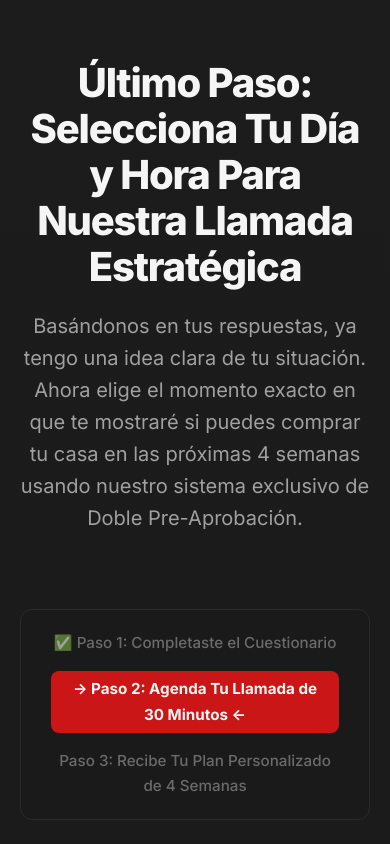
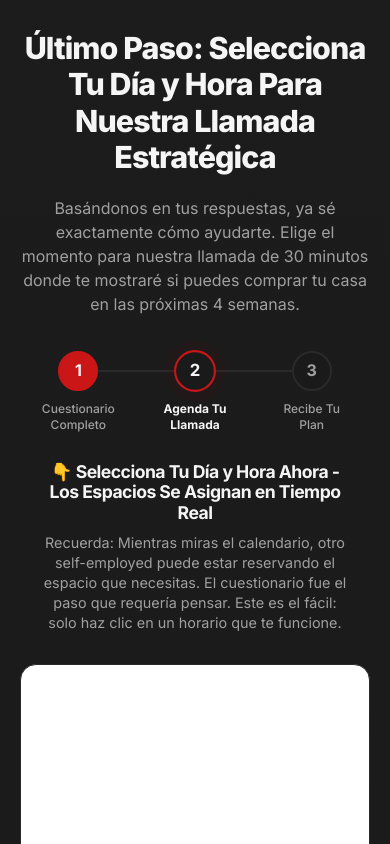
Before and after one commit to helmutcalderon/test2, a plain HTML site: page index.html in a window 390 px wide. Shown: the top 844 px of the page. Drawn offline with Linux system fonts and the light colour scheme; a script that the page names is missing.

Commit message:
Update index.html

```diff
--- a/index.html
+++ b/index.html
@@ -25,6 +25,20 @@
         --border-color-light: #e0e0e0;
         --font-main: "Inter", -apple-system, BlinkMacSystemFont, "Segoe UI",
           Roboto, Helvetica, Arial, sans-serif;
+      }
+      @keyframes pulse {
+        0% {
+          transform: scale(1);
+          box-shadow: 0 0 0 0 rgba(202, 22, 22, 0.7);
+        }
+        70% {
+          transform: scale(1.05);
+          box-shadow: 0 0 0 10px rgba(202, 22, 22, 0);
+        }
+        100% {
+          transform: scale(1);
+          box-shadow: 0 0 0 0 rgba(202, 22, 22, 0);
+        }
       }
       * {
         margin: 0;
@@ -130,31 +144,78 @@
       }
 
       /* Progress Indicator */
-      .progress-indicator {
-        background-color: var(--bg-card-dark);
-        border: 1px solid var(--border-color-dark);
-        border-radius: 12px;
-        padding: 20px 30px;
-        margin: 40px auto 0;
+      .visual-timeline {
         display: flex;
         justify-content: center;
+        align-items: flex-start; /* Align to top */
+        width: 100%;
+        max-width: 500px; /* Made it smaller */
+        margin: 0 auto; /* Removed top margin */
+        position: relative;
+      }
+
+      .visual-timeline::before {
+        content: '';
+        position: absolute;
+        top: 20px; /* Aligns with center of icons */
+        left: 15%;
+        right: 15%;
+        height: 2px;
+        background-color: var(--border-color-dark);
+        transform: translateY(-50%);
+        z-index: 1;
+      }
+
+      .timeline-step {
+        display: flex;
+        flex-direction: column;
         align-items: center;
-        gap: 20px;
-        flex-wrap: wrap;
-        font-size: 0.95rem;
+        text-align: center;
+        flex: 1;
+        position: relative;
+        z-index: 2;
+      }
+
+      .step-icon {
+        width: 40px;
+        height: 40px;
+        border-radius: 50%;
+        background-color: var(--bg-card-dark);
+        border: 2px solid var(--border-color-dark);
+        color: var(--text-medium-dark);
+        display: flex;
+        align-items: center;
+        justify-content: center;
+        font-weight: 700;
+        transition: all 0.3s ease;
+      }
+
+      .step-label {
+        margin-top: 10px;
+        font-size: 0.8rem;
         font-weight: 500;
-        max-width: 900px;
+        color: var(--text-medium-dark);
+        line-height: 1.3;
       }
-      .progress-step {
-        opacity: 0.6;
+
+      .timeline-step.completed .step-icon {
+        background-color: var(--accent-primary);
+        border-color: var(--accent-primary);
+        color: var(--text-light);
       }
-      .progress-step.active {
-        opacity: 1;
+       .timeline-step.completed .step-label {
+         color: var(--text-medium-dark);
+      }
+
+      .timeline-step.active .step-icon {
+        border-color: var(--accent-primary);
+        color: var(--text-light);
+        animation: pulse 2s infinite;
+      }
+
+      .timeline-step.active .step-label {
         color: var(--text-light);
         font-weight: 700;
-        background-color: var(--accent-primary);
-        padding: 5px 15px;
-        border-radius: 8px;
       }
 
       /* Social Proof */
@@ -365,6 +426,65 @@
       }
       @media (max-width: 768px) {
           .progress-indicator { flex-direction: column; gap: 15px; }
+
+          /* --- Mobile Viewport Optimization --- */
+          /* Goal: Fit title, subtitle, progress, and Calendly embed without scrolling */
+
+          /* Reduce vertical padding on the main section */
+          #schedule .section-content-wrapper {
+            padding-top: 30px;
+            padding-bottom: 30px;
+          }
+
+          /* Reduce font sizes and margins for titles */
+          h1 {
+            font-size: 1.9rem; /* Smaller title */
+            line-height: 1.2;
+          }
+          .main-text-centered p.subtitle {
+            font-size: 1rem; /* Smaller subtitle */
+            line-height: 1.5;
+            margin: 10px auto 0; /* Reduced margin */
+          }
+
+          /* Tweak progress indicator for less vertical space */
+          .visual-timeline {
+            margin-top: 0; /* Removed top margin */
+          }
+          .step-label {
+            font-size: 0.75rem;
+          }
+
+
+          /* Reduce space above the Calendly section */
+          .max-width-1024[style*="margin-top"] {
+            margin-top: 30px !important;
+          }
+
+          /* Shorten the final push text */
+          .final-push h3 {
+            font-size: 1.1rem;
+          }
+          .final-push p {
+            font-size: 0.9rem;
+            line-height: 1.4;
+            margin-top: 5px;
+          }
+
+          /* CRITICAL: Reduce Calendly widget height for mobile */
+          .calendly-inline-widget {
+            /* The original is 700px. This needs to be much smaller. */
+            min-height: 520px !important;
+            height: 520px !important;
+          }
+
+          /* Reduce space for the trust section below calendly */
+          .trust-section {
+            padding-top: 40px;
+          }
+           .trust-section .section-header {
+            margin-bottom: 30px;
+          }
       }
     </style>
   </head>
@@ -377,20 +497,31 @@
         <div class="section-content-wrapper">
           <div class="container">
             <div class="main-content-stacked">
+
               <div class="main-text-centered">
                 <h1>
                   Último Paso: Selecciona Tu Día y Hora Para Nuestra Llamada Estratégica
                 </h1>
                 <p class="subtitle">
-                  Basándonos en tus respuestas, ya tengo una idea clara de tu situación. Ahora elige el momento exacto en que te mostraré si puedes comprar tu casa en las próximas 4 semanas usando nuestro sistema exclusivo de Doble Pre-Aprobación.
+                  Basándonos en tus respuestas, ya sé exactamente cómo ayudarte. Elige el momento para nuestra llamada de 30 minutos donde te mostraré si puedes comprar tu casa en las próximas 4 semanas.
                 </p>
               </div>
 
-              <div class="progress-indicator">
-                <div class="progress-step">✅ Paso 1: Completaste el Cuestionario</div>
-                <div class="progress-step active">→ Paso 2: Agenda Tu Llamada de 30 Minutos ←</div>
-                <div class="progress-step">Paso 3: Recibe Tu Plan Personalizado de 4 Semanas</div>
+              <div class="visual-timeline">
+                <div class="timeline-step completed">
+                    <div class="step-icon">1</div>
+                    <div class="step-label">Cuestionario<br/>Completo</div>
+                </div>
+                <div class="timeline-step active">
+                    <div class="step-icon">2</div>
+                    <div class="step-label">Agenda Tu<br/>Llamada</div>
+                </div>
+                <div class="timeline-step">
+                    <div class="step-icon">3</div>
+                    <div class="step-label">Recibe Tu<br/>Plan</div>
+                </div>
               </div>
+
             </div>
 
             <!-- Calendly and Trust Section Area -->
@@ -422,6 +553,9 @@
                           <li><span>✅</span> Si después de la llamada decides que no es para ti, respeto tu decisión sin perseguirte con llamadas y emails</li>
                       </ul>
                       <p class="protected-note">Tu información del cuestionario ya está protegida bajo leyes federales (GLBA). Solo yo tengo acceso.</p>
+                      <div class="button-wrapper">
+                        <a href="#calendly-embed" class="cta-button">AGENDAR MI LLAMADA AHORA</a>
+                      </div>
                   </div>
               </div>
 
```
